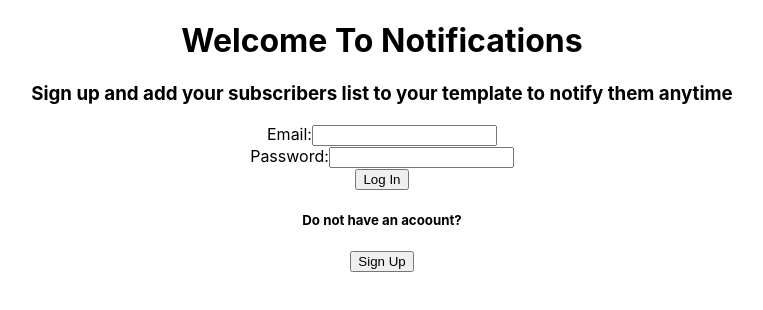
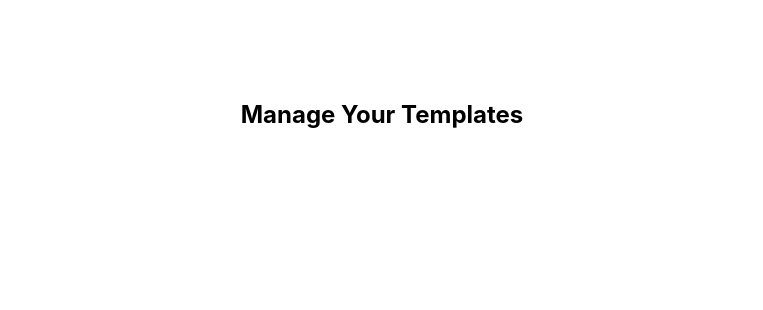
Before and after one commit to SrishtiC99/subscribers-notification-system-frontend, a React (Create React App) app: page /templates in a window 1280 px wide. Shown: the top 310 px of the page, without its empty margins (258-1021 px from the left). Built offline with nearby package versions, Linux system fonts and the light colour scheme.

Commit message:
Fetching templates from Backend and updating TemplatesPage

```diff
--- a/src/App.js
+++ b/src/App.js
@@ -1,15 +1,15 @@
-import { Route, Router } from 'react-router-dom';
+import { Route, Routes } from 'react-router-dom';
 import './App.css';
-import Home from './components/Home';
-import Login from './components/Login';
-import { useSelector } from 'react-redux';
+import TemplatesPage from './components/TemplatesPage';
+import RootPage from './components/RootPage';
 
 function App() {
-  const isAuthenticated = useSelector(state => state.auth.isAuthenticated);
-
   return (
     <div className="App">
-      {isAuthenticated ? <Home /> : <Login />}
+      <Routes>
+        <Route path='/' element={<RootPage/>} />
+        <Route path='/templates' element={<TemplatesPage/>} />
+      </Routes>
     </div>
   );
 }
--- a/src/actions/actions.js
+++ b/src/actions/actions.js
@@ -2,3 +2,8 @@ export const loginSuccess = (jwtToken) => ({
     type: 'LOGIN_SUCCESS',
     payload: { jwtToken }
 });
+
+export const fetchTemplates = (templates) => ({
+    type: 'FETCH_TEMPLATES',
+    payload: {templates}
+})
--- a/src/api/axiosConfig.js
+++ b/src/api/axiosConfig.js
@@ -16,3 +16,11 @@ export const login = (authRequest) => {
 export const signUp = (authRequest) => {
     return apiService.post('api/v1/auth/register', authRequest);
 }
+
+export const getAllTemplates = (jwtToken) => {
+    return apiService.get('api/v1/templates/', {
+        headers: {
+            Authorization: `Bearer ${jwtToken}`
+        }
+    });
+};
--- a/src/components/Home.js
+++ b/src/components/Home.js
@@ -1,8 +1,25 @@
 import { useDispatch, useSelector } from 'react-redux';
 import '../css/Home.css';
+import { useNavigate } from 'react-router-dom';
+import { getAllTemplates } from "../api/axiosConfig";
+import { fetchTemplates } from '../actions/actions';
 
 export default function Home() {
     const jwtToken = useSelector(state => state.auth.jwtToken);
+    const navigate = useNavigate();
+    const dispatch = useDispatch();
+
+    const handleOnClick = () => {
+        getAllTemplates(jwtToken)
+            .then((response) => {
+                console.log(JSON.stringify(response.data));
+                dispatch(fetchTemplates(response.data));
+                navigate('/templates');
+            })
+            .catch((error) => {
+                console.error("Error: " + JSON.stringify(error.response));
+            });
+    }
 
     return (
         <div>
@@ -10,7 +27,7 @@ export default function Home() {
             <p>Jwt Token: { jwtToken }</p>
             <div className="grid-container">
                 <div className="grid-item">Manage Your Subscribers</div>
-                <div className="grid-item">Manage Your Templates</div>
+                <div className="grid-item" onClick={handleOnClick}>Manage Your Templates</div>
                 <div className="grid-item">Manage Your Subscription</div>
                 <div className="grid-item">Notiy Your Subcribers</div>
             </div>
--- /dev/null
+++ b/src/components/RootPage.js
@@ -0,0 +1,12 @@
+import { useSelector } from 'react-redux';
+import Home from './Home';
+import Login from './Login'
+
+export default function RootPage() {
+    const isAuthenticated = useSelector(state => state.auth.isAuthenticated);
+    return (
+        <div>
+            { isAuthenticated ? <Home/> : <Login/>}
+        </div>
+    );
+}
--- /dev/null
+++ b/src/components/TemplatesPage.js
@@ -0,0 +1,20 @@
+import { useState } from "react";
+import { useSelector } from "react-redux";
+
+export default function TemplatesPage() {
+    const [templates, setTemplates] = useState(useSelector(state => state.auth.templates));
+
+    return (
+        <div>
+            <h2> Manage Your Templates </h2>
+            <ul>
+                {templates.map(template => (
+                    <li key={template.id}>
+                        <h4>{template.title}</h4>
+                        <p>{template.content}</p>
+                    </li>
+                ))}
+            </ul>
+        </div>
+    );
+}
--- a/src/index.js
+++ b/src/index.js
@@ -5,11 +5,14 @@ import App from './App';
 import reportWebVitals from './reportWebVitals';
 import { Provider } from 'react-redux';
 import store from './store/store';
+import { BrowserRouter } from 'react-router-dom';
 
 const root = ReactDOM.createRoot(document.getElementById('root'));
 root.render(
   <Provider store={store}>
-    <App />
+    <BrowserRouter>
+      <App />
+    </BrowserRouter>
   </Provider>
 );
 
--- a/src/reducers/authReducer.js
+++ b/src/reducers/authReducer.js
@@ -2,6 +2,7 @@ const initialState = {
     isAuthenticated: false,
     jwtToken: null,
     loggedInUser: null,
+    templates: []
 }
 
 const authReducer = (state = initialState, action) => {
@@ -13,6 +14,12 @@ const authReducer = (state = initialState, action) => {
                 isAuthenticated: true,
                 jwtToken
             }
+        case 'FETCH_TEMPLATES':
+            const { templates } = action.payload;
+            return {
+                ...state,
+                templates
+            }
         case 'LOGIN_FAILED':
             return state;
         default:
```
Also changed, not shown: 1 other file (tests, documents, lock files or other folders).
